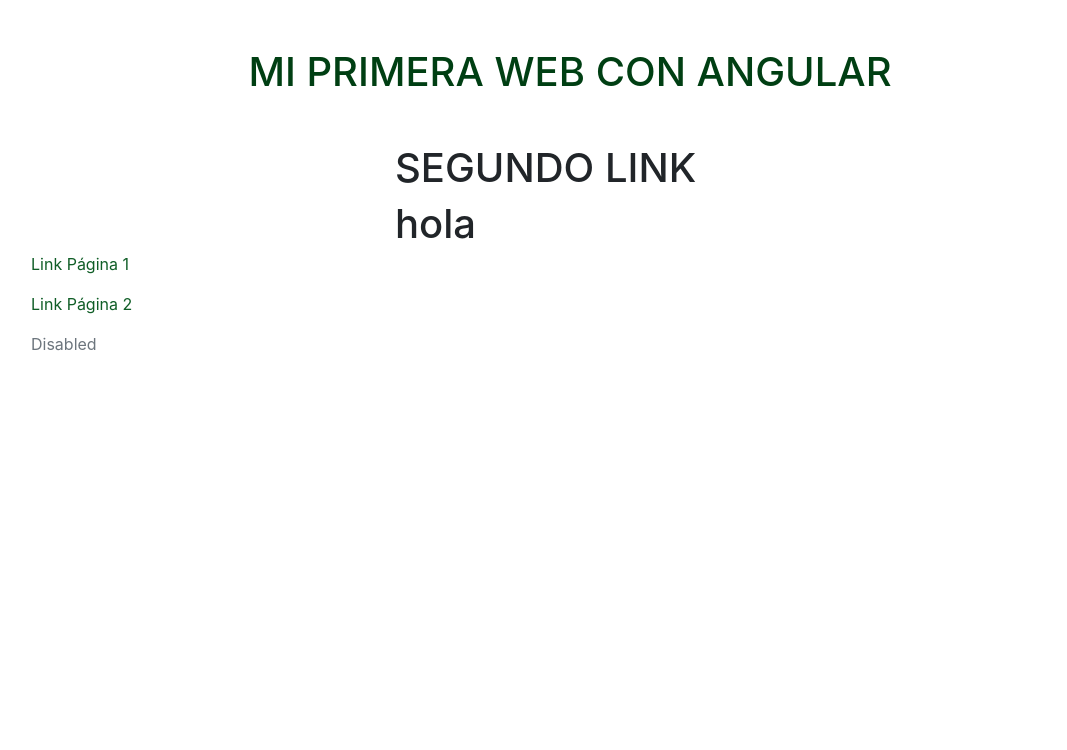
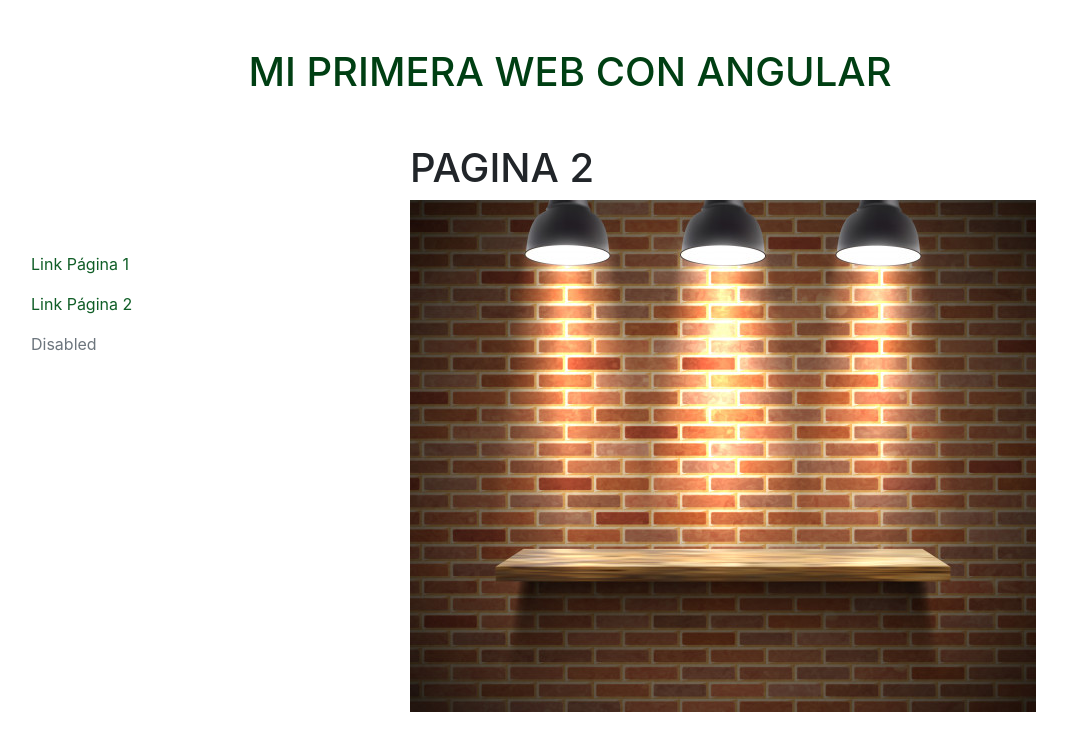
Before and after one commit to JAlvarezGar/miaplicacion, an Angular app: page /link_2 in a window 1280 px wide. Shown: the top 750 px of the page, without its empty margins (70-1137 px from the left). Built offline with nearby package versions, Linux system fonts and the light colour scheme.

Commit message:
consolido aprendizaje de las rutas
añado alguna imagenes para que sea más atractivo

```diff
--- a/src/app/app.component.html
+++ b/src/app/app.component.html
@@ -23,7 +23,6 @@
         <div class="cuerpo col-8">
             <router-outlet></router-outlet>
 
-            <h1>hola</h1>
 
 
         </div>
--- a/src/app/app.module.ts
+++ b/src/app/app.module.ts
@@ -6,12 +6,12 @@
 import { EncabezadoComponent } from "./components/encabezado/encabezado.component";
 import { CuerpoComponent } from './components/cuerpo/cuerpo.component';
 
-import { SegundolinkComponent } from "./components/segundolink/segundolink.component";
 
 import { AppComponent } from "./app.component";
 import { HeaderComponent } from "./components/header/header.component";
 import { FooterComponent } from "./components/footer/footer.component";
 import { Pagina2Component } from './components/pagina2/pagina2.component';
+import { Pagina1Component } from './components/pagina1/pagina1.component';
 
 
 
@@ -22,8 +22,8 @@
     FooterComponent,
     CuerpoComponent,
     EncabezadoComponent,
-    SegundolinkComponent,
-    Pagina2Component
+    Pagina2Component,
+    Pagina1Component
   ],
   imports: [BrowserModule, APP_ROUTING],
   providers: [],
--- /dev/null
+++ b/src/app/components/pagina1/pagina1.component.html
@@ -0,0 +1,6 @@
+<h1>PAGINA 1</h1>
+<div class="container">
+
+    <img src="./assets/images/fondo1.png" alt=" " />
+
+</div>
--- /dev/null
+++ b/src/app/components/pagina1/pagina1.component.ts
@@ -0,0 +1,15 @@
+import { Component, OnInit } from '@angular/core';
+
+@Component({
+  selector: 'app-pagina1',
+  templateUrl: './pagina1.component.html',
+  styleUrls: ['./pagina1.component.css']
+})
+export class Pagina1Component implements OnInit {
+
+  constructor() { }
+
+  ngOnInit() {
+  }
+
+}
--- a/src/app/components/pagina2/pagina2.component.html
+++ b/src/app/components/pagina2/pagina2.component.html
@@ -1 +1,10 @@
-<h1>PAGINA 2</h1>
+<div class="container">
+
+
+    <h1>PAGINA 2</h1>
+    <img src="./assets/images/ilustracion-estante-vacio_1284-9525.jpg" alt="Foto de la montaña" />
+
+
+
+
+</div>
--- a/src/app/components/segundolink/segundolink.component.html
+++ /dev/null
@@ -1 +0,0 @@
-<h1>SEGUNDO LINK</h1>
--- a/src/app/components/segundolink/segundolink.component.ts
+++ /dev/null
@@ -1,15 +0,0 @@
-import { Component, OnInit } from '@angular/core';
-
-@Component({
-  selector: 'app-segundolink',
-  templateUrl: './segundolink.component.html',
-  styleUrls: ['./segundolink.component.css']
-})
-export class SegundolinkComponent implements OnInit {
-
-  constructor() { }
-
-  ngOnInit() {
-  }
-
-}
```
Also changed, not shown: src/app/app.routes.ts (+3 -4 lines), src/app/components/pagina1/pagina1.component.css (added), 1 other file (tests, documents, lock files or other folders).
